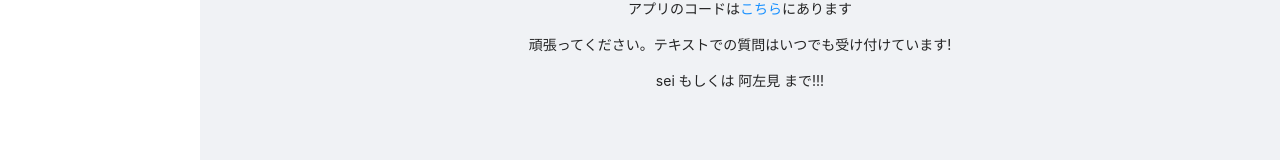
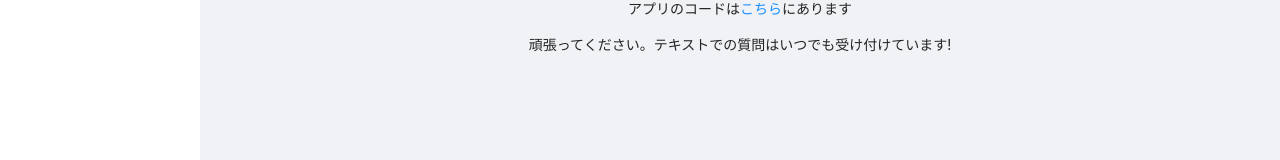
Before and after one commit to renasami/2022_page, a React (Create React App) app: page / in a window 1280 px wide. Shown: the part 297-457 px from the top of the page. Built offline with nearby package versions, Linux system fonts and the light colour scheme; no server answers.

Commit message:
なんかcvoに似てきた

```diff
--- a/src/components/pages/Home/index.tsx
+++ b/src/components/pages/Home/index.tsx
@@ -12,7 +12,7 @@ const Home:FC = () => {
             <p>react,typescript,ant design,etc... で作っております</p>
             <p>アプリのコードは<span><a href="https://github.com/renasami/spring_training_2022">こちら</a></span>にあります</p>
             <p>頑張ってください。テキストでの質問はいつでも受け付けています!</p>
-            <p>sei もしくは 阿左見 まで!!!</p>
+            {/* <p>sei もしくは 阿左見 まで!!!</p> */}
             </BasicTemplate>
         </>
     )
```
